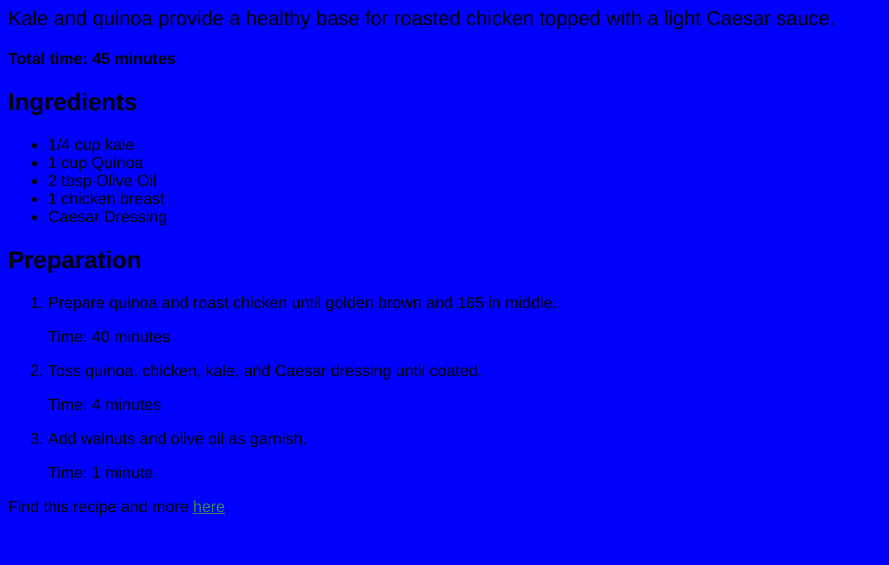
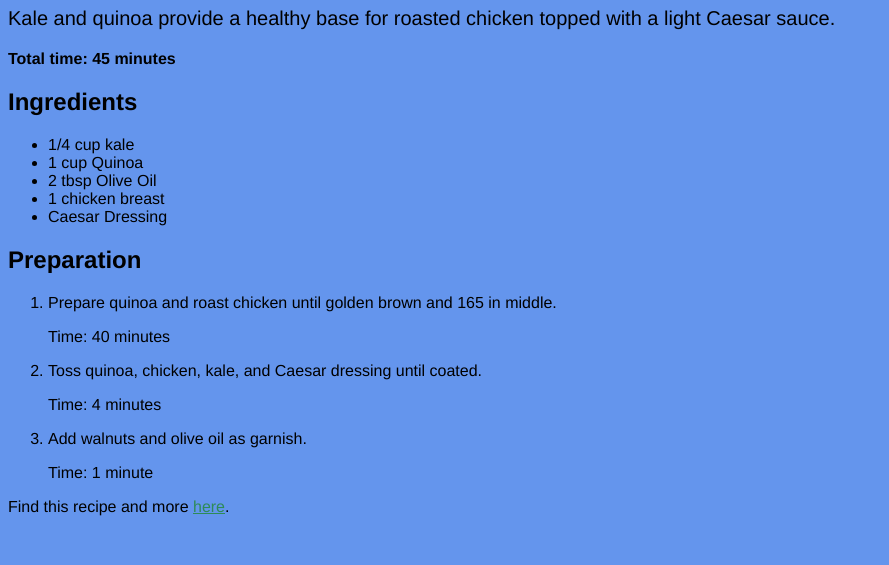
Before and after one commit to Henryola05/Healthy-Receipe, a plain HTML site: page index.html in a window 1280 px wide. Shown: the part 235-800 px from the top of the page, without its empty margins (0-889 px from the left). Drawn offline with Linux system fonts and the light colour scheme.

Commit message:
Changing the background color

```diff
--- a/style.css
+++ b/style.css
@@ -20,5 +20,5 @@ h1, h2, p, li {
   font-family: Helvetica;
 }
 body {
-background-color: Blue;
+background-color: CornflowerBlue;
 }
```
